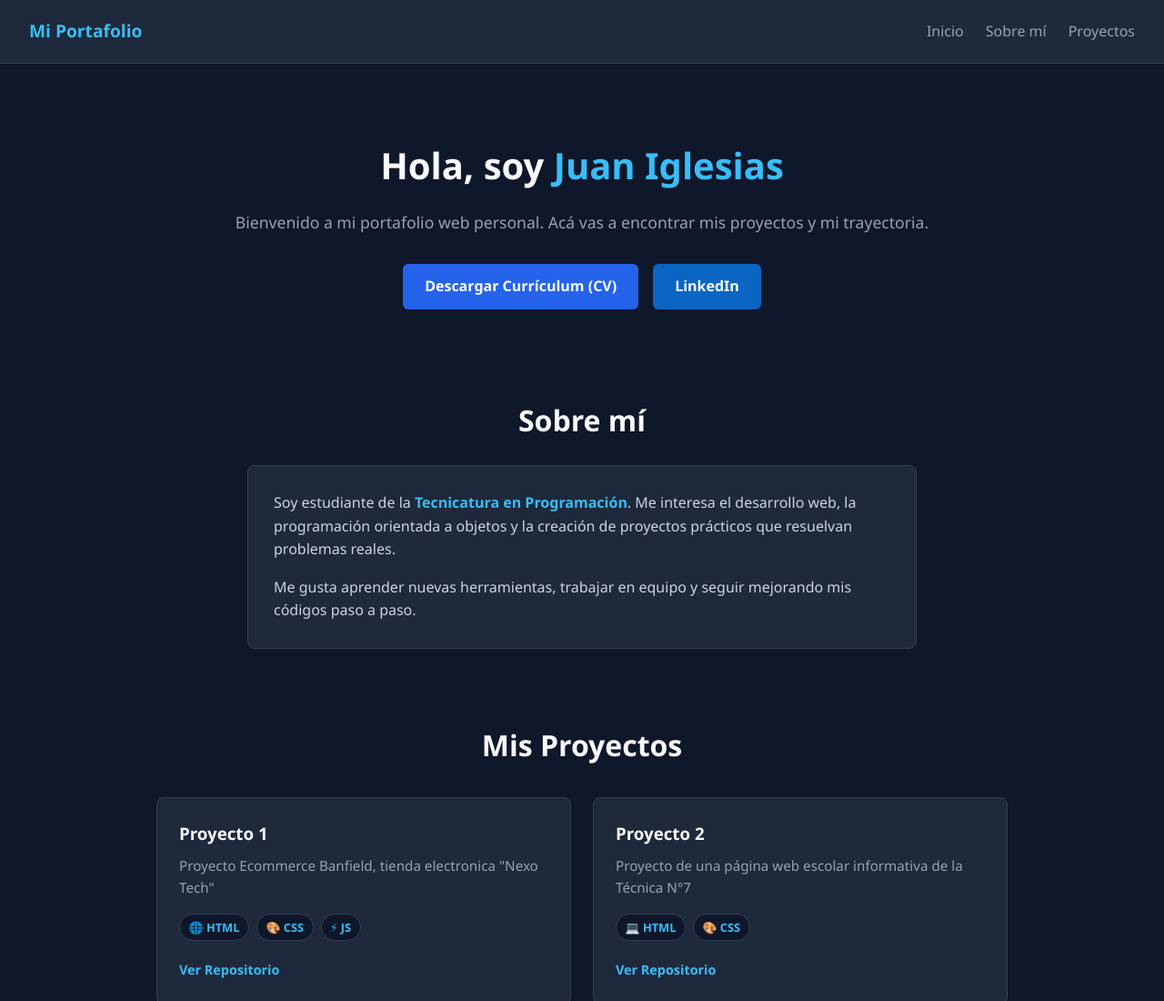
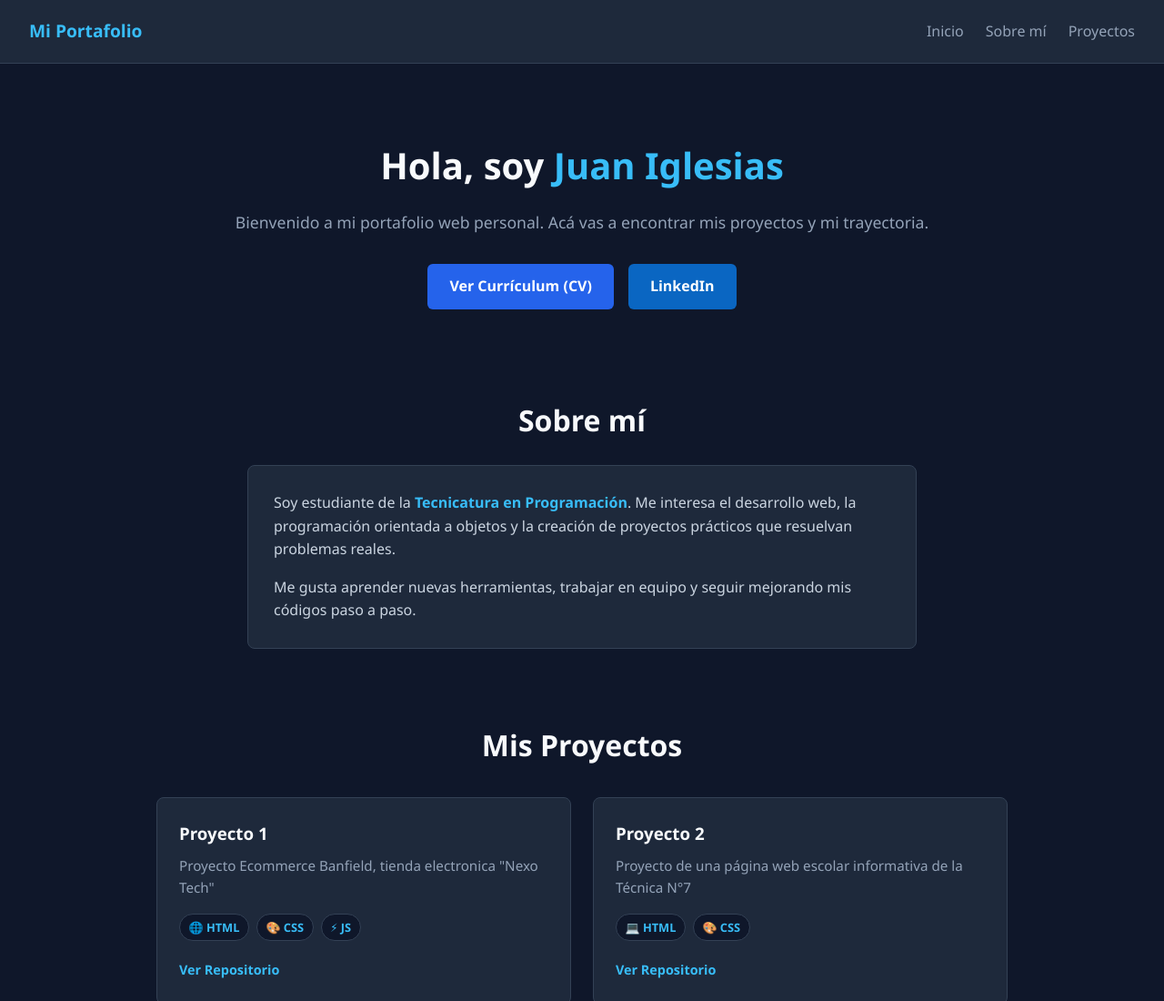
Before and after one commit to Juanhub-art/portafolio, a plain HTML site: page index.html in a window 1280 px wide. Shown: the top 1100 px of the page at 91% size. Drawn offline with Linux system fonts and the light colour scheme; a script that the page names is missing.

Commit message:
Restaurado boton Ver Curriculum (CV) en index.html

```diff
--- a/index.html
+++ b/index.html
@@ -22,7 +22,7 @@
         <p>Bienvenido a mi portafolio web personal. Acá vas a encontrar mis proyectos y mi trayectoria.</p>
 
         <div class="botones-accion">
-            <a href="cv.pdf" download="CV_Juan_Iglesias.pdf" id="btn-descargar-cv" class="btn">Descargar Currículum (CV)</a>
+            <a href="cv.pdf" target="_blank" class="btn">Ver Currículum (CV)</a>
             <a href="https://www.linkedin.com/in/juan-bautista-iglesias-b708a3447/" target="_blank" class="btn btn-linkedin">LinkedIn</a>
         </div>
     </section>
```
